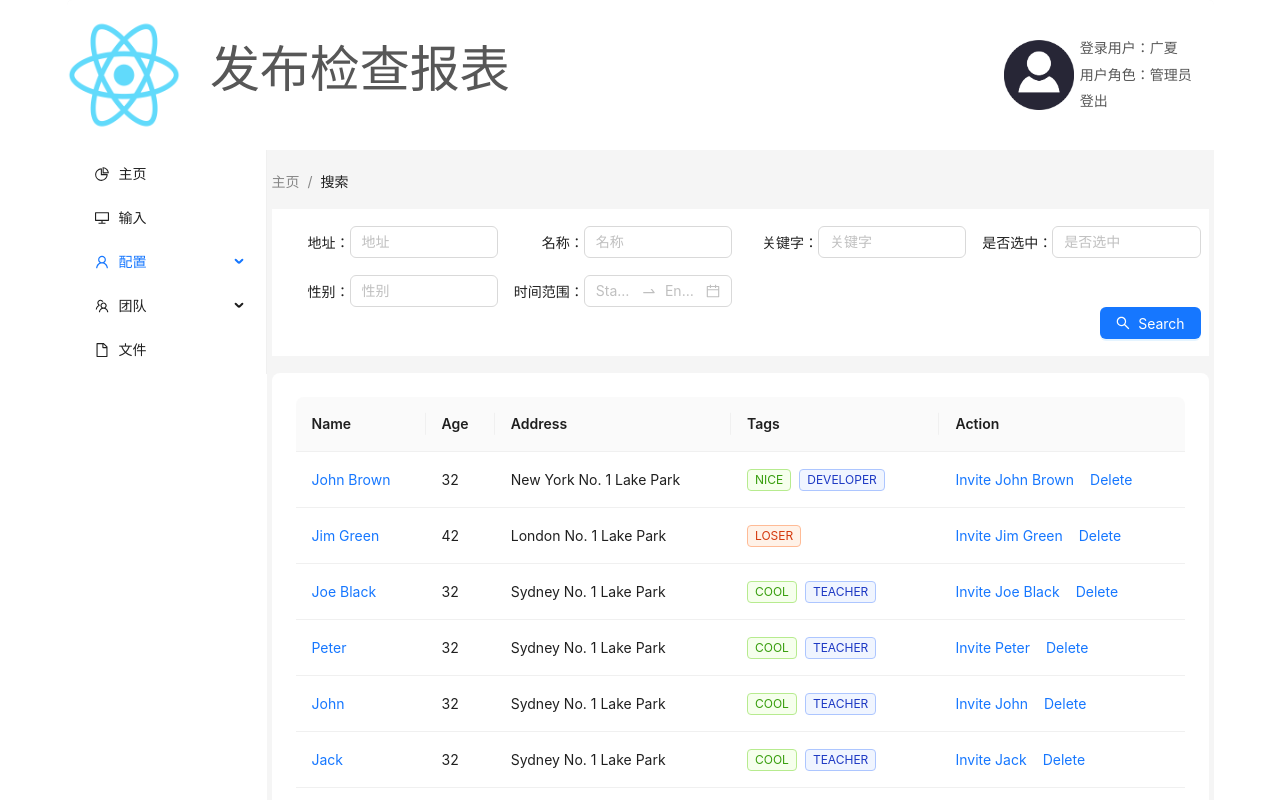
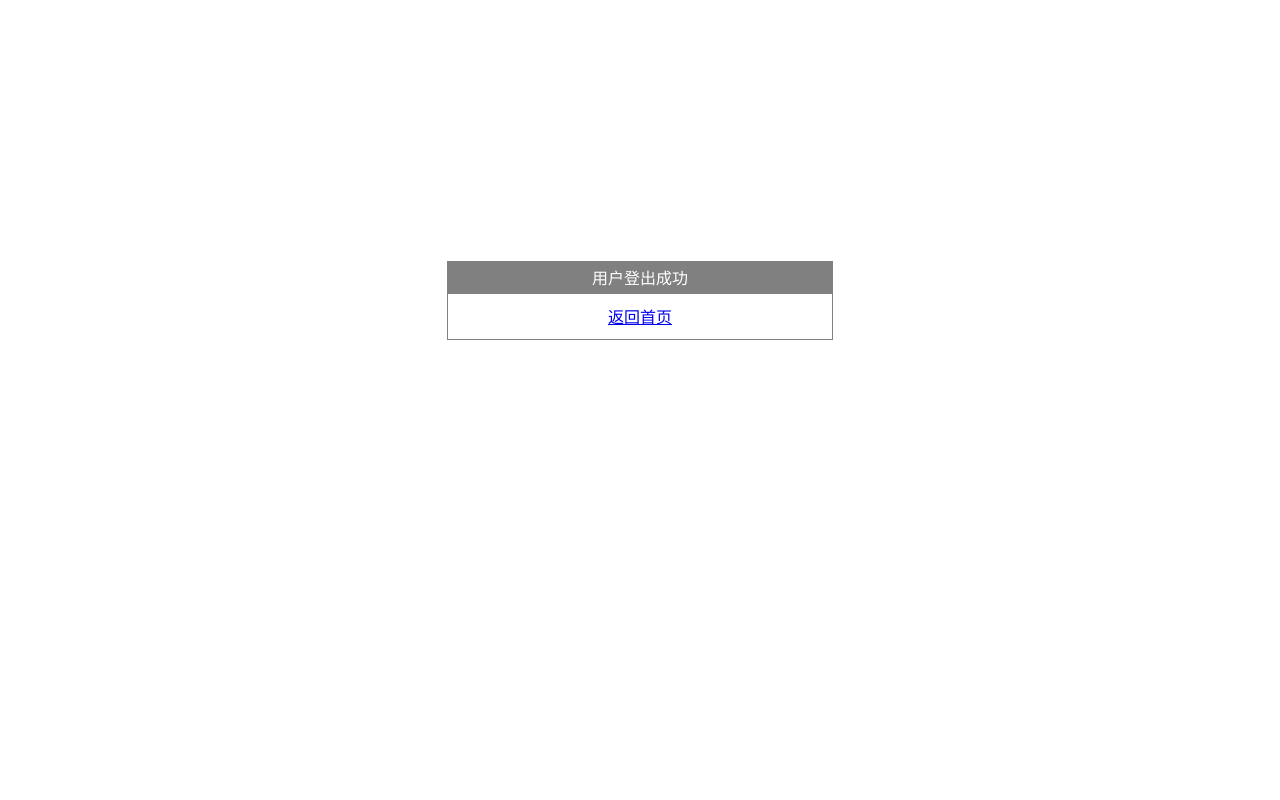
Before and after one commit to futuretask976/gx-react-admin, a React (Create React App) app: page /admin/logout in a window 1280 px wide. Shown: the top 800 px of the page. Built offline with nearby package versions, Linux system fonts and the light colour scheme.

Commit message:
opt code

```diff
--- a/src/pages/LogoutPage.js
+++ b/src/pages/LogoutPage.js
@@ -1,95 +1,21 @@
 import React, { useState } from 'react';
 
-import { DatePicker, Button, Input, Layout, Flex, Col, Row } from 'antd';
-import { SearchOutlined } from '@ant-design/icons';
+import { Button, Input } from 'antd';
 
-import HeaderBar from '../components/HeaderBar'
-import SiderMenu from '../components/SiderMenu'
-import BreadcrumbBlock from "../components/BreadcrumbBlock"
-import FooterBar from '../components/FooterBar'
-import SearchTableBlock from '../components/SearchTableBlock'
 
-const { Content } = Layout;
-const { RangePicker } = DatePicker;
-
-const layoutStyle = {
-    borderRadius: 5,
-    overflow: 'hidden',
-    width: 'calc(90% - 5px)',
-    maxWidth: 'calc(90% - 5px)',
-    justifyContent: 'center',
-};
-
-const SearchPage = () => {
-    const [selectedMenu, setSelectedMenu] = useState(['3']);
-    const [breadcrumbPath, setBreadcrumbPath] = useState(['主页', '搜索']);
-
+const LogoutPage = () => {
     return (
-        <Flex gap="middle" justify="center" wrap="wrap">
-            <Layout style={layoutStyle}>
-                <HeaderBar />
-                <Layout style={{ borderRadius: 0, border: '0px solid blue' }}>
-                    <SiderMenu selectedMenu={selectedMenu} />
-                    <Layout>
-                        <Content style={{ margin: '5px 5px', borderRadius: 0, border: '0px solid red' }}>
-                            <BreadcrumbBlock breadcrumbPath={breadcrumbPath} />
-                            <Row style={{backgroundColor: '#fff', borderRadius: 0, margin: '0px 0px'}}>&nbsp;</Row>
-                            <Row style={{backgroundColor: '#fff', borderRadius: 0, margin: '0px 0px'}}>
-                                <Col className="gutter-row" span={2}>
-                                    <div style={{alignItems: 'center', backgroundColor: '#fff', display: 'flex', height: '100%', justifyContent: 'flex-end'}}><span>地址：</span></div>
-                                </Col>
-                                <Col className="gutter-row" span={4}>
-                                    <div style={{alignItems: 'center', backgroundColor: '#fff', display: 'flex', height: '100%'}}><Input placeholder="地址" />&nbsp;&nbsp;</div>
-                                </Col>
-                                <Col className="gutter-row" span={2}>
-                                    <div style={{alignItems: 'center', backgroundColor: '#fff', display: 'flex', height: '100%', justifyContent: 'flex-end'}}><span>名称：</span></div>
-                                </Col>
-                                <Col className="gutter-row" span={4}>
-                                    <div style={{alignItems: 'center', backgroundColor: '#fff', display: 'flex', height: '100%'}}><Input placeholder="名称" />&nbsp;&nbsp;</div>
-                                </Col>
-                                <Col className="gutter-row" span={2}>
-                                    <div style={{alignItems: 'center', backgroundColor: '#fff', display: 'flex', height: '100%', justifyContent: 'flex-end'}}><span>关键字：</span></div>
-                                </Col>
-                                <Col className="gutter-row" span={4}>
-                                    <div style={{alignItems: 'center', backgroundColor: '#fff', display: 'flex', height: '100%'}}><Input placeholder="关键字" />&nbsp;&nbsp;</div>
-                                </Col>
-                                <Col className="gutter-row" span={2}>
-                                    <div style={{alignItems: 'center', backgroundColor: '#fff', display: 'flex', height: '100%', justifyContent: 'flex-end'}}><span>是否选中：</span></div>
-                                </Col>
-                                <Col className="gutter-row" span={4}>
-                                    <div style={{alignItems: 'center', backgroundColor: '#fff', display: 'flex', height: '100%'}}><Input placeholder="是否选中" />&nbsp;&nbsp;</div>
-                                </Col>
-                            </Row>
-                            <Row style={{backgroundColor: '#fff', borderRadius: 0, margin: '0px 0px'}}>&nbsp;</Row>
-                            <Row style={{backgroundColor: '#fff', borderRadius: 0, margin: '0px 0px'}}>
-                                <Col className="gutter-row" span={2}>
-                                    <div style={{alignItems: 'center', backgroundColor: '#fff', display: 'flex', height: '100%', justifyContent: 'flex-end'}}><span>性别：</span></div>
-                                </Col>
-                                <Col className="gutter-row" span={4}>
-                                    <div style={{alignItems: 'center', backgroundColor: '#fff', display: 'flex', height: '100%'}}><Input placeholder="性别" />&nbsp;&nbsp;</div>
-                                </Col>
-                                <Col className="gutter-row" span={2}>
-                                    <div style={{alignItems: 'center', backgroundColor: '#fff', display: 'flex', height: '100%', justifyContent: 'flex-end'}}><span>时间范围：</span></div>
-                                </Col>
-                                <Col className="gutter-row" span={4}>
-                                    <div style={{alignItems: 'center', backgroundColor: '#fff', display: 'flex', height: '100%'}}><RangePicker />&nbsp;&nbsp;</div>
-                                </Col>
-                            </Row>
-                            <Row style={{backgroundColor: '#fff', borderRadius: 0, margin: '0px 0px'}}>
-                                <Col className="gutter-row" span={24}>
-                                    <div style={{alignItems: 'center', backgroundColor: '#fff', display: 'flex', height: '100%', justifyContent: 'flex-end'}}><Button type="primary" icon={<SearchOutlined />}>Search</Button>&nbsp;&nbsp;</div>
-                                </Col>
-                            </Row>
-                            <Row style={{backgroundColor: '#fff', borderRadius: 0, margin: '0px 0px'}}>&nbsp;</Row>
-                            <div>&nbsp;</div>
-                            <SearchTableBlock />
-                        </Content>
-                    </Layout>
-                </Layout>
-                <FooterBar />
-            </Layout>
-        </Flex>
+        <div style={{display: 'flex', alignItems: 'center', justifyContent: 'center', flexDirection: 'column', height: 600, width: '100%', border: '0px solid gray'}}>
+            <div style={{display: 'flex', alignItems: 'center', justifyContent: 'center', background: 'gray', height: 30, color: 'white', width: '30%', border: '1px solid gray'}}>
+                用户登出成功
+            </div>
+            <div style={{display: 'flex', alignItems: 'center', justifyContent: 'center', flexDirection: 'column', height: 45, width: '30%', border: '1px solid gray'}}>
+                <div style={{display: 'flex', alignItems: 'center', justifyContent: 'center', flexDirection: 'row', height: 40, width: '100%', border: '0px solid green'}}>
+                    <a href='/admin/index'>返回首页</a>
+                </div>
+            </div>
+        </div>
     )
 };
 
-export default SearchPage;
+export default LogoutPage;
```
